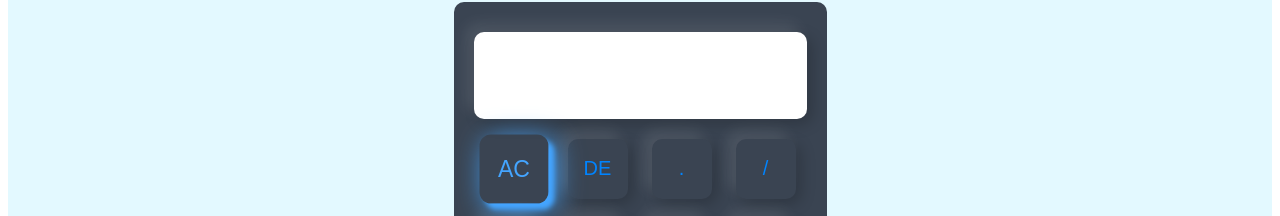
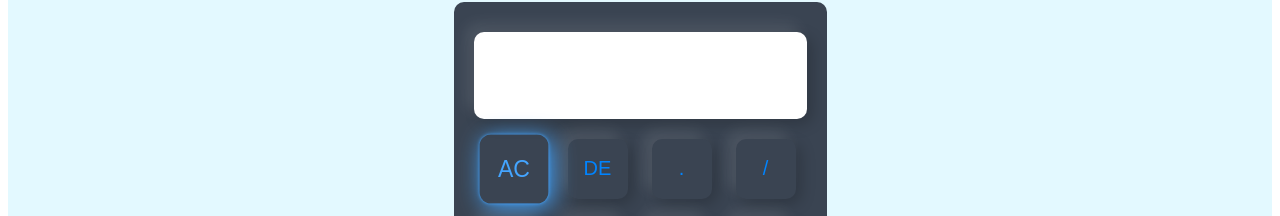
Before and after one commit to supritimondal1102/Calculator, a plain HTML site: page index.html in a window 1280 px wide. In both pictures the pointer is over the input "AC". Shown: the part 133-349 px from the top of the page. Drawn offline with Linux system fonts and the light colour scheme.

Commit message:
some changes

```diff
--- a/style.css
+++ b/style.css
@@ -53,7 +53,7 @@ form input.operator{
 form input.operator:hover{
     transform: scale(1.15);
     transition: 0.5s ease-in-out;
-    box-shadow: 5px 5px 5px #44a5ff,5px 5px 25px #44a5ff;
+    box-shadow: 0px 0px 3px #44a5ff,3px 3px 20px #44a5ff;
     color: #44a5ff;
 
 }
```
